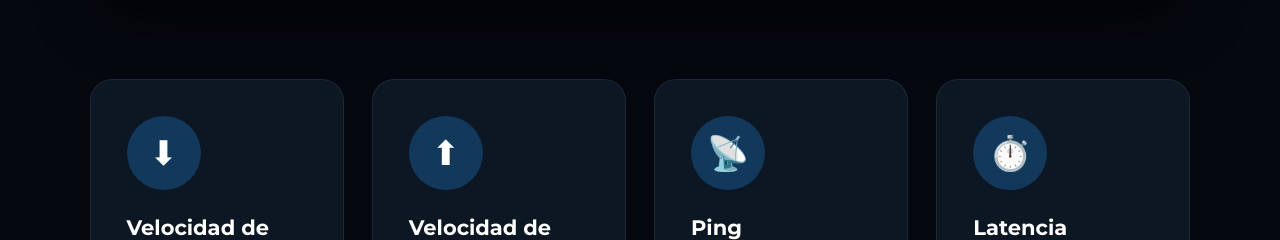
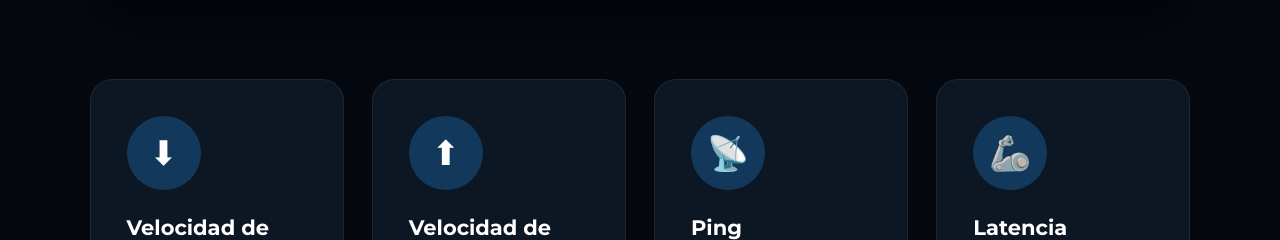
Before and after one commit to ThomasAguirreMT/Web-Master, a React (Create React App) app: page /speedtest in a window 1280 px wide. Shown: the part 2145-2385 px from the top of the page. Built offline with nearby package versions, Linux system fonts and the light colour scheme.

Commit message:
se corrige error de speed test

```diff
--- a/src/components/speedtest/Speedtest.jsx
+++ b/src/components/speedtest/Speedtest.jsx
@@ -211,7 +211,7 @@ export default function SpeedTest() {
 
                 <div className="info-card">
 
-                    <div className="info-icon">⏱️</div>
+                    <div className="info-icon">🦾</div>
 
                     <h3>Latencia</h3>
 
```
